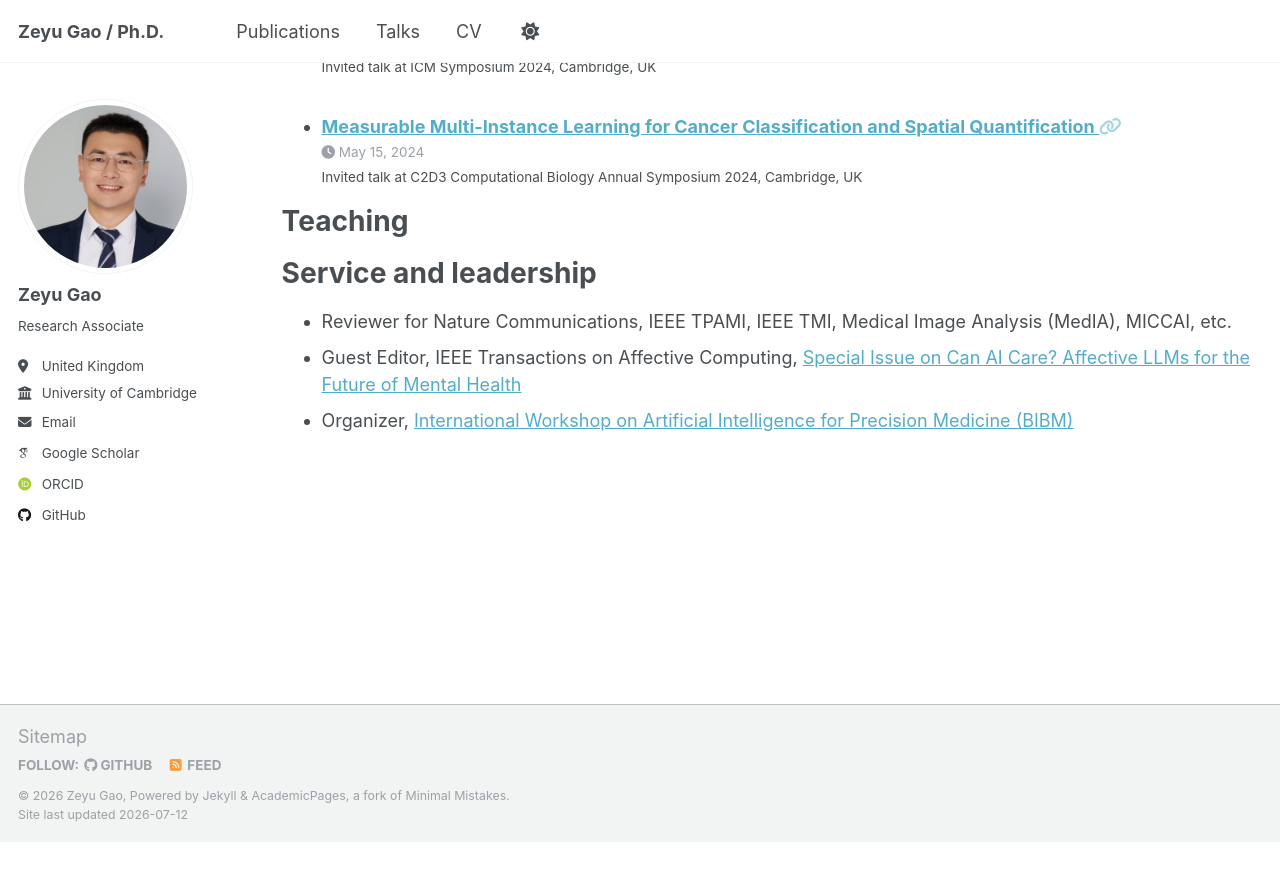
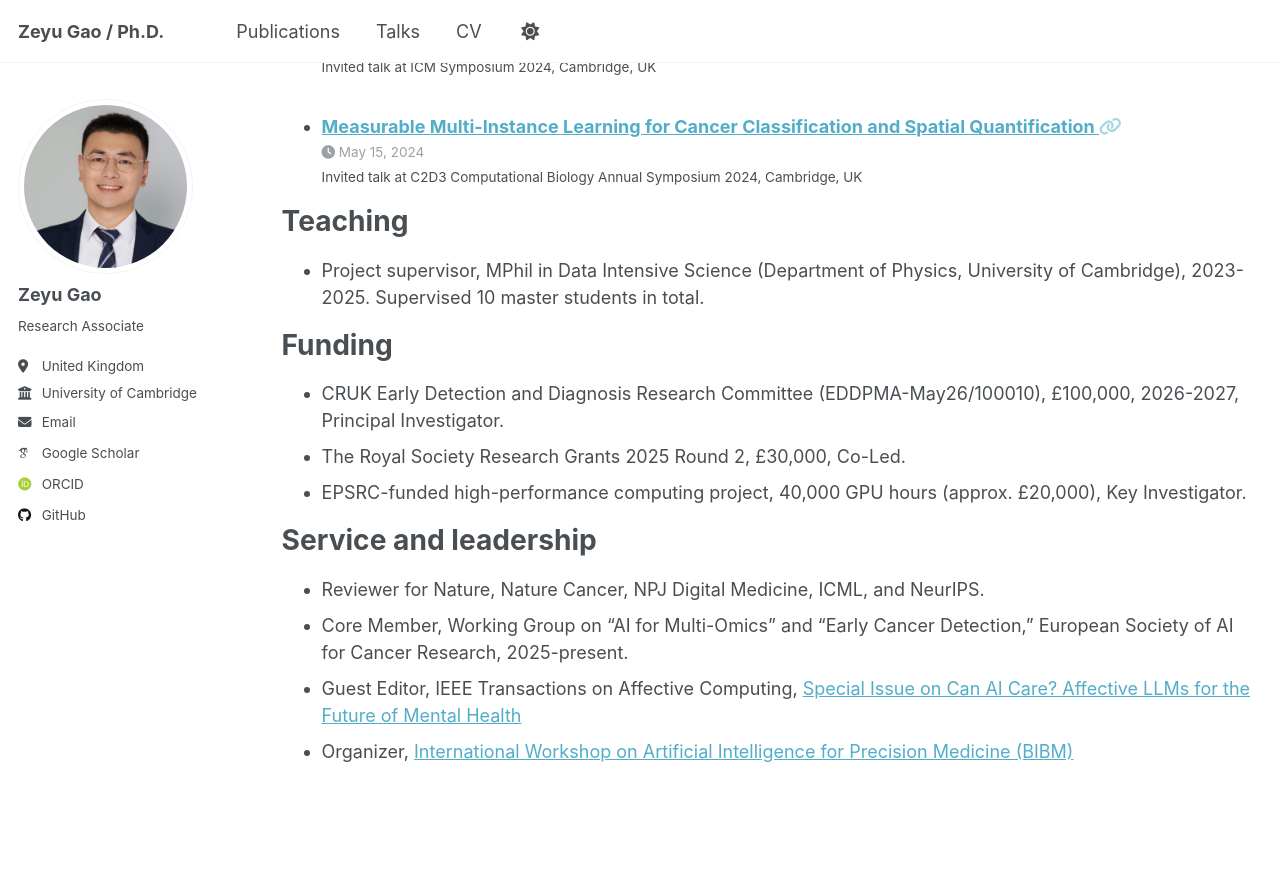
Before and after one commit to ZeyuGaoAi/ZeyuGaoAi.github.io, a Jekyll site: the page built from _pages/cv.md, in a window 1280 px wide and 900 px high, scrolled down 5012 px. Shown: the top 881 px of the window. Built offline with Jekyll 4.4.1, drawn with Linux system fonts in a browser that asks for light colours; some web fonts are replaced; a script that is not in the unit is left out; before the commit the page ends 5854 px from its top, so only the background shows below that.

Commit message:
Update CV service teaching and funding

```diff
--- a/_pages/cv.md
+++ b/_pages/cv.md
@@ -42,9 +42,17 @@ Teaching
   <ul>{% for post in site.teaching reversed %}
     {% include archive-single-cv.html %}
   {% endfor %}</ul>
+* Project supervisor, MPhil in Data Intensive Science (Department of Physics, University of Cambridge), 2023-2025. Supervised 10 master students in total.
+
+Funding
+======
+* CRUK Early Detection and Diagnosis Research Committee (EDDPMA-May26/100010), £100,000, 2026-2027, Principal Investigator.
+* The Royal Society Research Grants 2025 Round 2, £30,000, Co-Led.
+* EPSRC-funded high-performance computing project, 40,000 GPU hours (approx. £20,000), Key Investigator.
 
 Service and leadership
 ======
-* Reviewer for Nature Communications, IEEE TPAMI, IEEE TMI, Medical Image Analysis (MedIA), MICCAI, etc.
+* Reviewer for Nature, Nature Cancer, NPJ Digital Medicine, ICML, and NeurIPS.
+* Core Member, Working Group on “AI for Multi-Omics” and “Early Cancer Detection,” European Society of AI for Cancer Research, 2025-present.
 * Guest Editor, IEEE Transactions on Affective Computing, [Special Issue on Can AI Care? Affective LLMs for the Future of Mental Health](https://www.computer.org/digital-library/journals/ta/can-ai-care-mental-health)
 * Organizer, [International Workshop on Artificial Intelligence for Precision Medicine (BIBM)](https://ai-precmed.github.io/)
```
